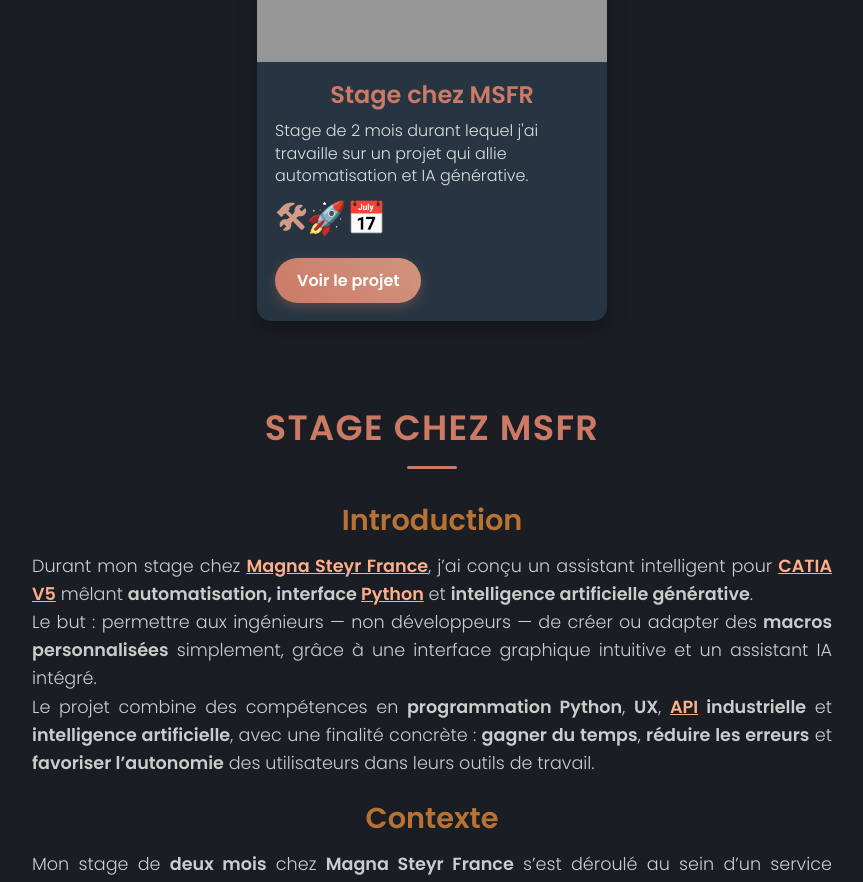
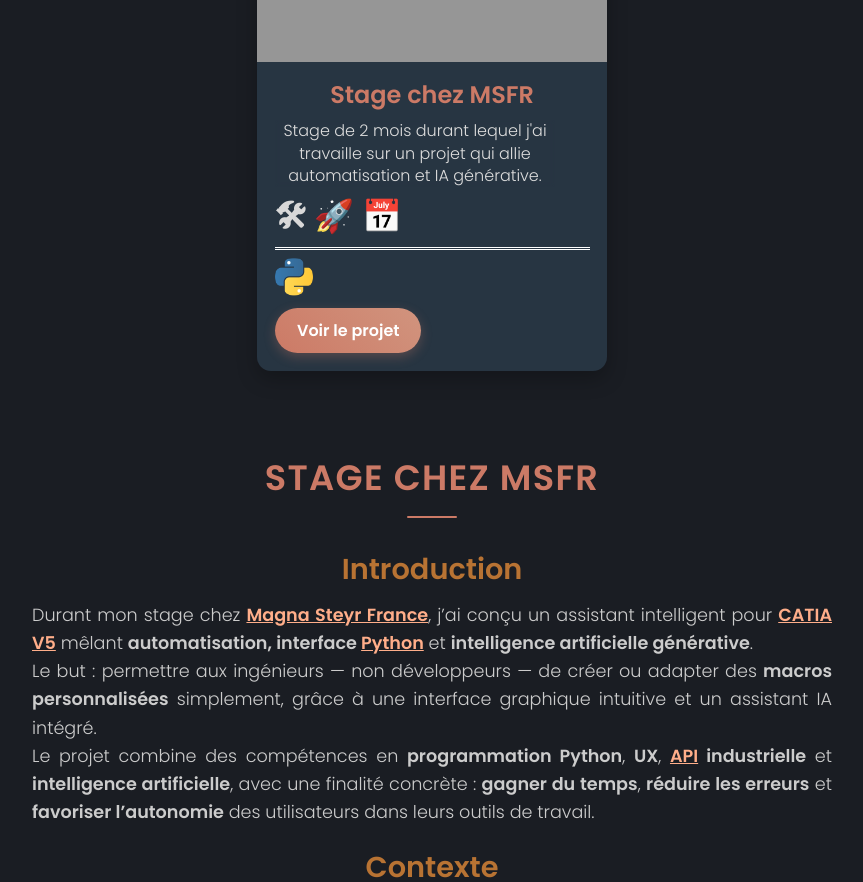
Before and after one commit to Quoruda/portfolio, a Vue app: page / in a window 1280 px wide. Shown: the part 1760-2642 px from the top of the page, without its empty margins (208-1071 px from the left). Built offline with nearby package versions, Linux system fonts and the light colour scheme; grey boxes are pictures that could not be loaded.

Commit message:
Add language

```diff
--- a/src/views/HomeView.vue
+++ b/src/views/HomeView.vue
@@ -68,10 +68,10 @@
         <h2>Mes Projets</h2>
         <div class="project-list">
           <div class="project-card" v-for="(project, index) in projects" :key="index" @click="select_project(index)">
-            <img :src="project.image" :alt="project.name" />
+            <img :src="project.image" :alt="project.name" class="project-card-img"/>
             <h3>{{ project.name }}</h3>
-            <p>{{ project.description }}
-              <br>
+            <p class="description">{{ project.description }}</p>
+
               <span class="skills-project">
                 <span v-for="skill in project.skills" :key="skill" class="skill-icon">
                   <strong v-if="skill === 1">🛠</strong>
@@ -82,7 +82,17 @@
                   <strong v-else-if="skill === 6">👥</strong>
                 </span>
               </span>
-            </p>
+
+
+              <hr/>
+
+                <span class="technos-project">
+                  <span v-for="techno in project.technos" :key="techno" class="techno-icon" >
+                    <img v-if="techno==='python'" src="/logo/python.png"  alt="python logo" />
+                  </span>
+                </span>
+
+
             <a :href="project.link" target="_blank" class="btn">Voir le projet</a>
           </div>
         </div>
@@ -141,6 +151,7 @@ export default {
           colors: ["#ff9800", "#e74c3c", "#9b59b6"],
           background_color: "#1a1d23",
           links_color: "#3498db",
+          technos: ["python"],
           skills: [1,2,5]
         },
         /*
@@ -258,15 +269,44 @@ export default {
 @import url('https://fonts.googleapis.com/css2?family=Poppins:wght@300;600&display=swap');
 
 
-.skills-project{
+.skills-project, .technos-project{
+  width: 90%;
+  margin-left: auto;
+  margin-right: auto;
   display: flex;
   gap: 8px;
   flex-wrap: wrap;
 }
 
+
 .skill-icon{
   font-size: 32px;
   font-style: normal;
+  padding-top: 4px;
+}
+
+.techno-icon img{
+  padding-top: 3px;
+  padding-bottom: 5px;
+  width: 38px;
+  height: 38px;
+  object-fit: cover;
+}
+
+.project-card hr {
+  border: none;
+  border-top: 3px double #ffffff;
+  color: rgba(255, 255, 255, 0);
+  overflow: visible;
+  text-align: center;
+  width : 90%;
+  height: 5px;
+  margin-bottom: 0;
+  margin-top: 0;
+}
+
+.project-card .description{
+  margin-bottom: 0;
 }
 
 .navbar {
@@ -455,7 +495,7 @@ p{
   box-shadow: 0 15px 30px rgba(204, 122, 102, 0.3);
 }
 
-.project-card img {
+.project-card .project-card-img {
   width: 100%;
   height: 200px;       /* Fixe une hauteur uniforme */
   object-fit: cover;   /* Zoom + crop pour garder le ratio et remplir */
@@ -466,7 +506,7 @@ p{
 }
 
 
-.project-card:hover img {
+.project-card:hover .project-card-img {
   filter: brightness(1);
 }
 
```
Also changed, not shown: public/logo/python.png (added).
